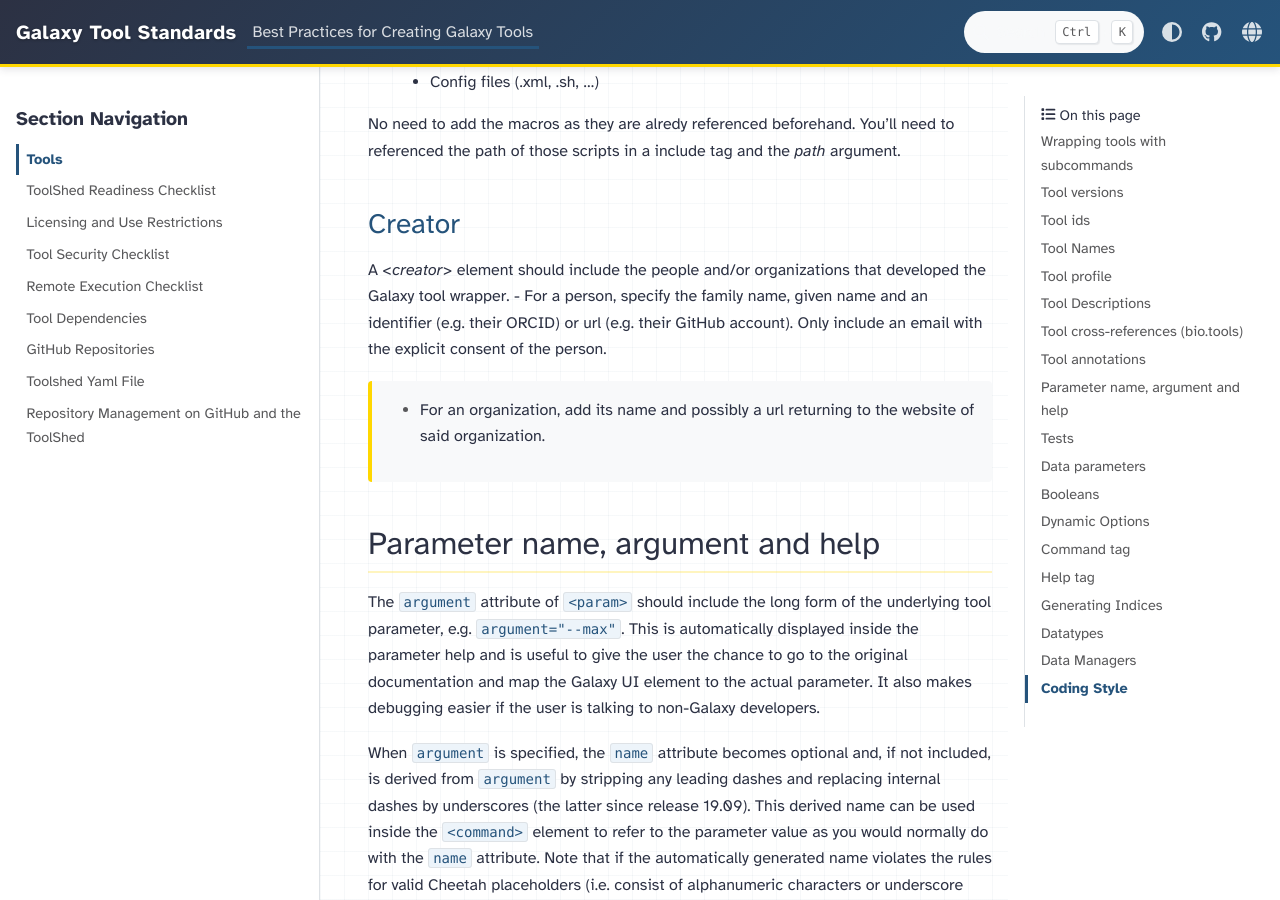
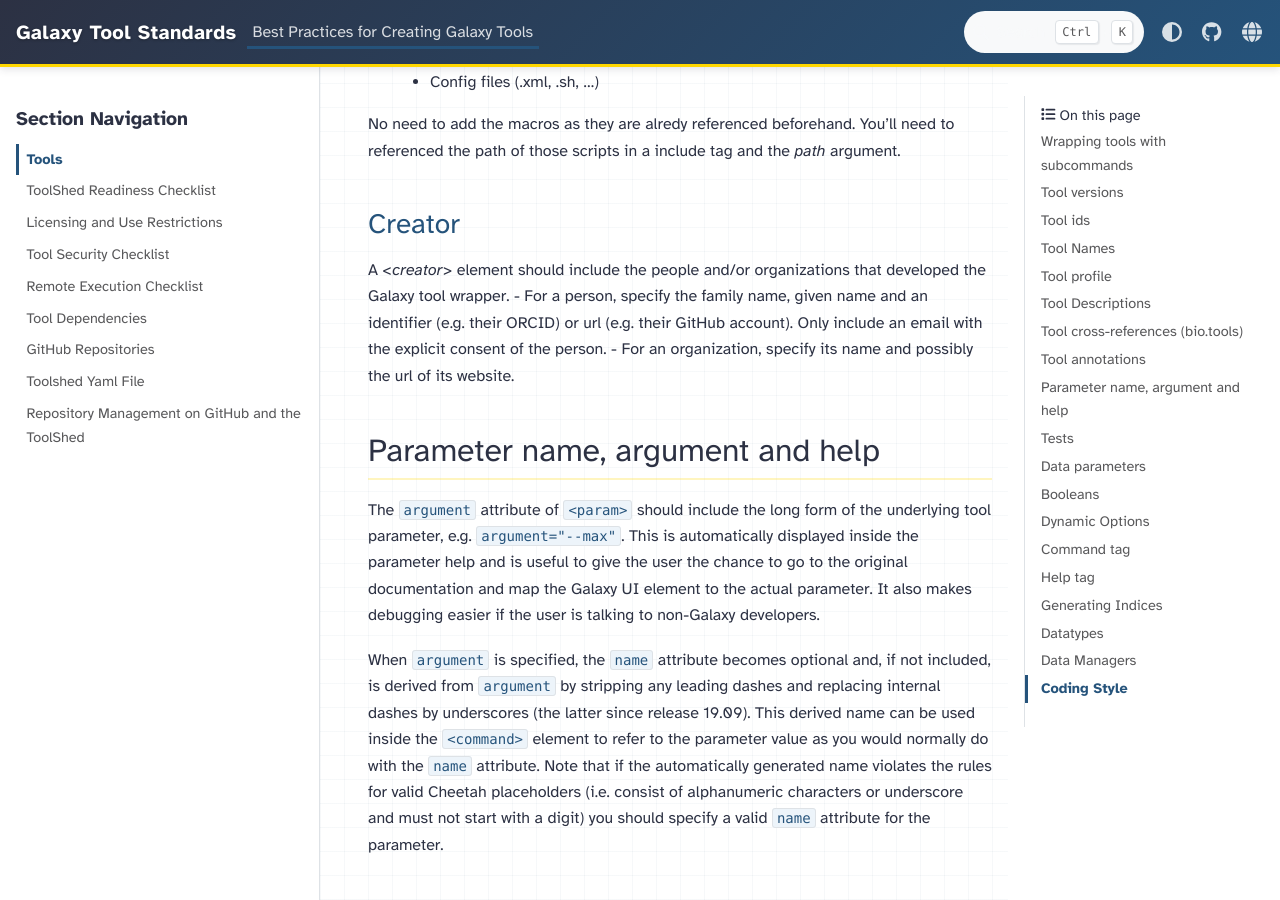
Before and after one commit to galaxy-iuc/standards, a Sphinx documentation site: the page built from docs/best_practices/tool_xml.rst, in a window 1280 px wide and 900 px high, scrolled down 4400 px. Built offline with Sphinx 7.4.7 and the PyData theme 0.15.4, drawn with Linux system fonts in a browser that asks for light colours.

Commit message:
Update docs/best_practices/tool_xml.rst
Co-authored-by: Nicola Soranzo <nicola.soranzo@gmail.com>

```diff
--- a/docs/best_practices/tool_xml.rst
+++ b/docs/best_practices/tool_xml.rst
@@ -196,7 +196,7 @@ Creator
 
 A `<creator>` element should include the people and/or organizations that developed the Galaxy tool wrapper.
 - For a person, specify the family name, given name and an identifier (e.g. their ORCID) or url (e.g. their GitHub account). Only include an email with the explicit consent of the person.
- * For an organization, add its name and possibly a url returning to the website of said organization.
+- For an organization, specify its name and possibly the url of its website.
 
 
 Parameter name, argument and help
```
